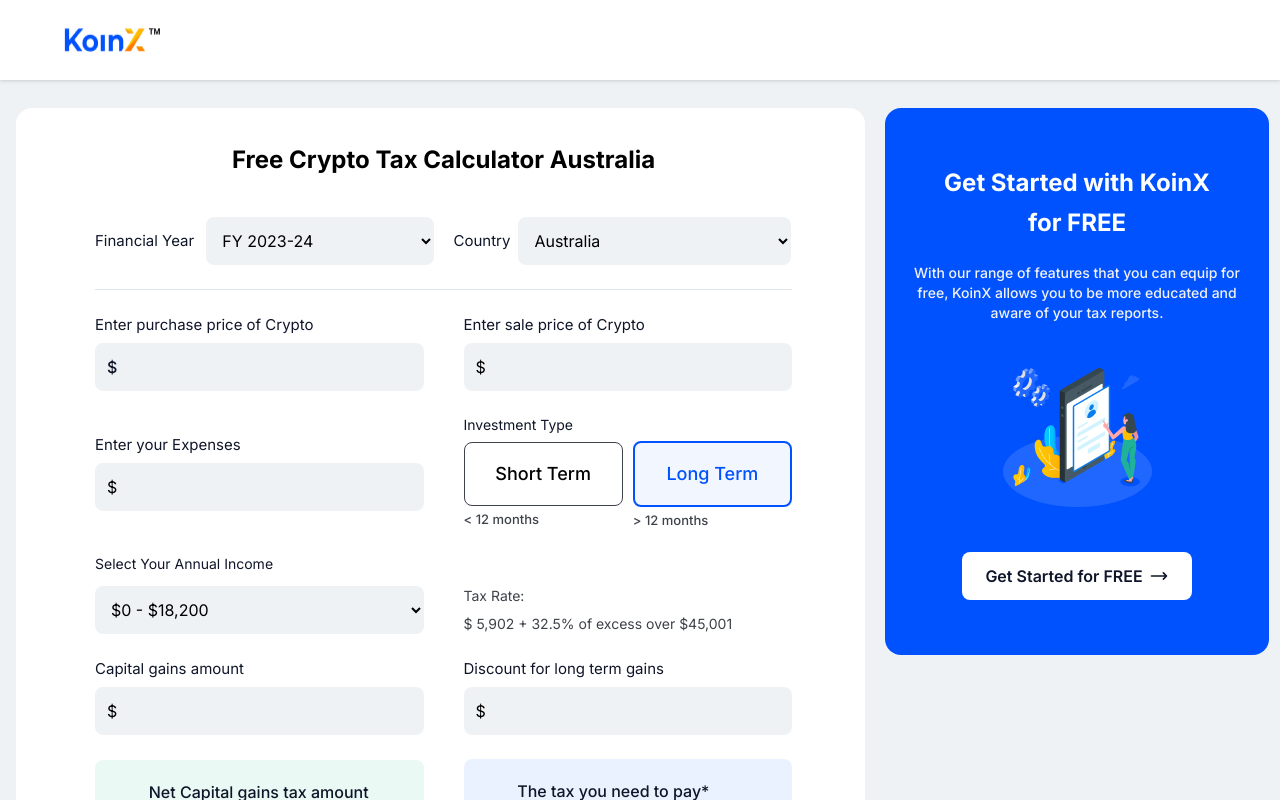
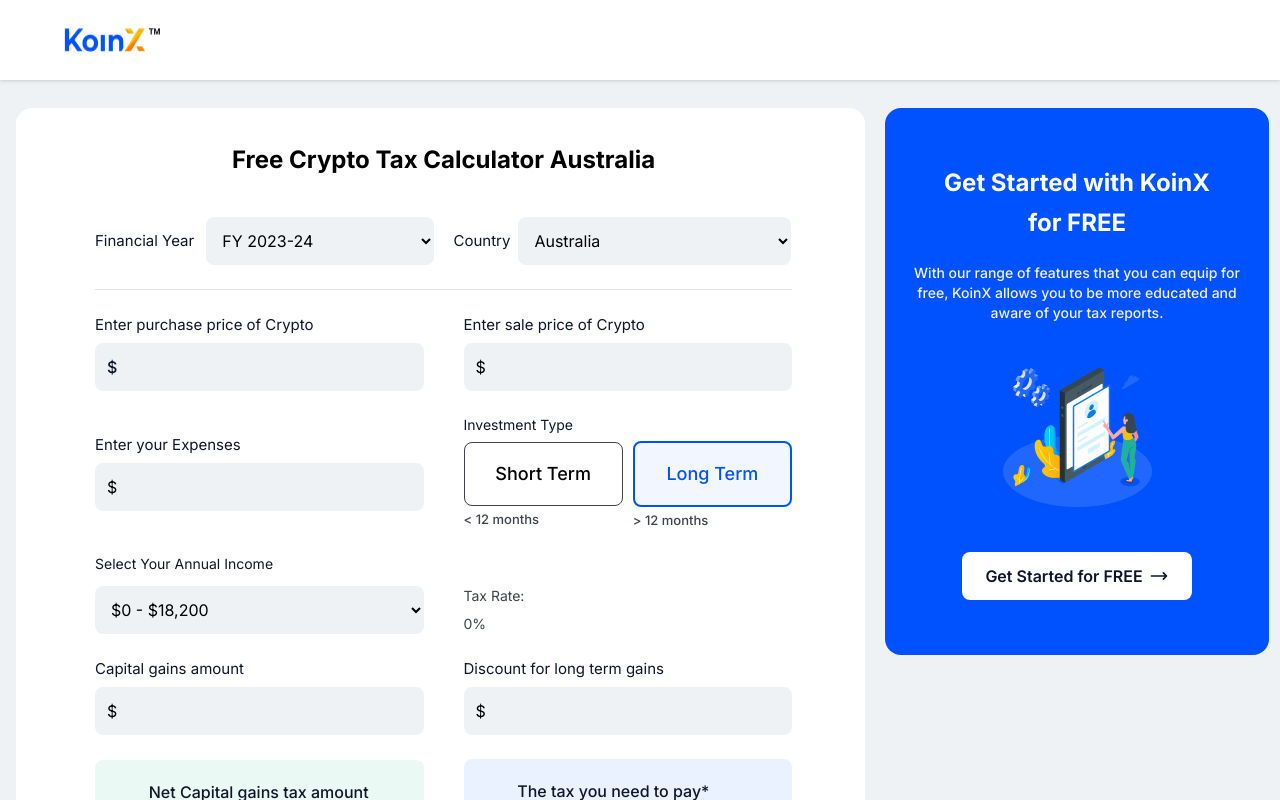
Before and after one commit to karthik-mohan23/CryptoTaxMate, a React (Vite) app: page / in a window 1280 px wide. Shown: the top 800 px of the page. Built offline with nearby package versions, Linux system fonts and the light colour scheme.

Commit message:
change tax rate when annual income changes

```diff
--- a/src/components/CryptoTaxCalculator.jsx
+++ b/src/components/CryptoTaxCalculator.jsx
@@ -9,8 +9,33 @@
     salePrice: "",
     expenses: "",
     investmentType: "",
-    annualIncome: "",
   });
+
+  // income option
+  const [selectedAnnualIncomeOption, setSelectedAnnualIncomeOption] =
+    useState("$0 - $18,200");
+
+  //  function to calculate the tax value based on the selected option
+  const calculateTaxValue = (selectedOption) => {
+    switch (selectedOption) {
+      case "$0 - $18,200":
+        return "0%";
+      case "$18,201 - $45,000":
+        return "Nil + 19% of excess over $18,200";
+      case "$45,001 - $120,000":
+        return "$5,092 + 32.5% of excess over $45,000";
+      case "$120,001 - $180,000":
+        return "$29,467 + 37% of excess over $120,000";
+      case "$180,001+":
+        return "$51,667 + 45% of excess over $180,000";
+      default:
+        return "Invalid option";
+    }
+  };
+  // Update the tax value whenever the selected option changes
+  const handleAnnualIncomeChange = (event) => {
+    setSelectedAnnualIncomeOption(event.target.value);
+  };
 
   const handleInputChange = (event) => {
     const value = event.target.value;
@@ -150,7 +175,10 @@
                 <label className="text-f-primary text-sm text-[0.9375rem] mb-[6px]">
                   Select Your Annual Income
                 </label>
-                <select className="bg-default-gray w-full  h-10 px-4 py-2  md:h-12 md:p-3 rounded-lg">
+                <select
+                  className="bg-default-gray w-full  h-10 px-4 py-2  md:h-12 md:p-3 rounded-lg"
+                  value={selectedAnnualIncomeOption}
+                  onChange={handleAnnualIncomeChange}>
                   <option className="text-f-primary text-base font-medium">
                     $0 - $18,200
                   </option>
@@ -161,7 +189,7 @@
                     $45,001 - $120,000
                   </option>
                   <option className="text-f-primary text-base font-medium">
-                    $120,000 - $180,000
+                    $120,001 - $180,000
                   </option>
                   <option className="text-f-primary text-base font-medium">
                     $180,001+
@@ -173,8 +201,8 @@
                 <p className="text-xs lg:text-sm text-btn-border-gray leading-6 self-start">
                   Tax Rate:
                 </p>
-                <p className="text-xs lg:text-sm text-btn-border-gray self-start">
-                  $ 5,902 + 32.5% of excess over $45,001
+                <p className="text-xs lg:text-sm text-btn-border-gray lg:self-start">
+                  {calculateTaxValue(selectedAnnualIncomeOption)}
                 </p>
               </div>
             </div>
```
